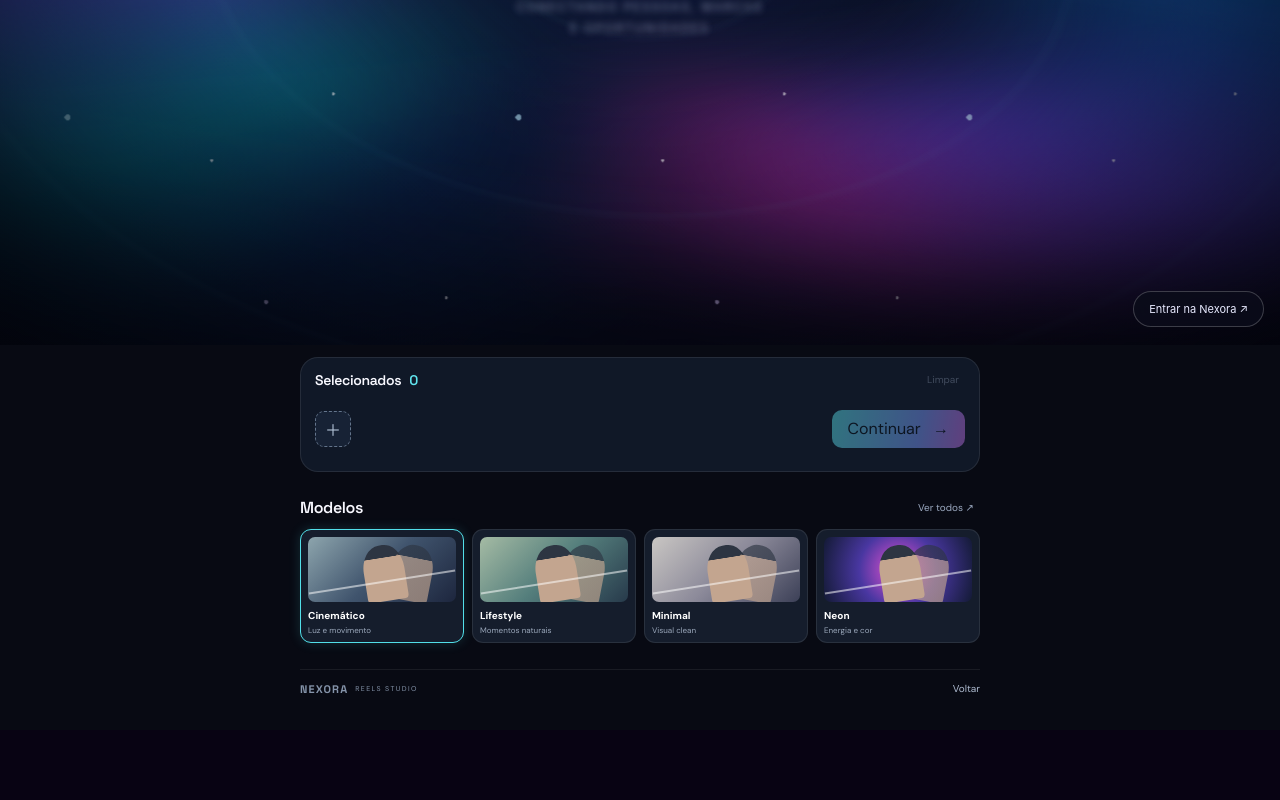
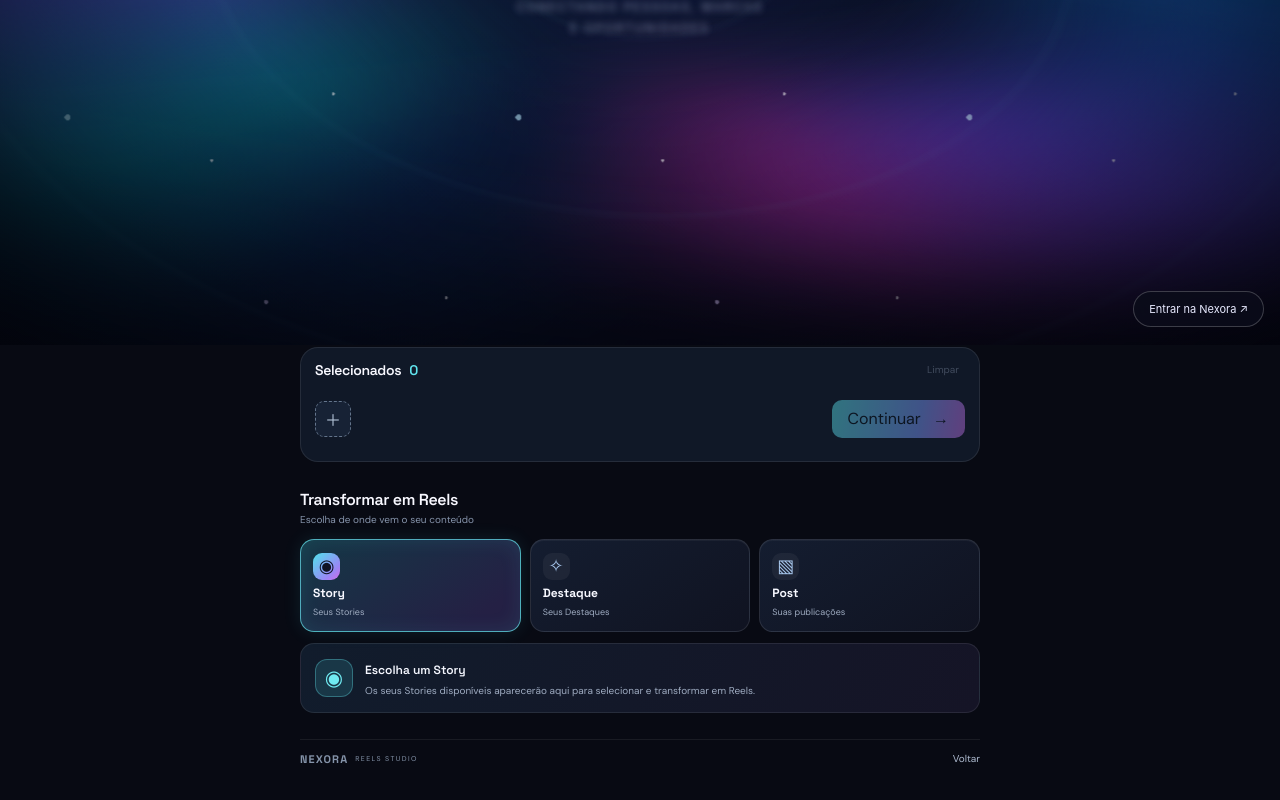
Before and after one commit to walysonfelipenascimento-gif/Nexora, a Next.js app: page /creator-studio/reels in a window 1280 px wide. Shown: the part 455-1255 px from the top of the page. Before the commit the page ends 1185 px from the top, so only its background shows below. Built offline with nearby package versions, Linux system fonts and the light colour scheme.

Commit message:
feat(reels): premium source selector and action buttons
* feat(reels): replace visual models with Story Highlight Post sources

* style(reels): add premium Nexora Loja buttons and source selector

```diff
--- a/app/creator-studio/reels/page.tsx
+++ b/app/creator-studio/reels/page.tsx
@@ -6,18 +6,12 @@ import "./reels-studio.css";
 
 type Media = { id: string; file: File; url: string; kind: "Vídeo" | "Foto"; favorite: boolean };
 
-const models = [
-  { name: "Cinemático", detail: "Luz e movimento", style: "cinema" },
-  { name: "Lifestyle", detail: "Momentos naturais", style: "life" },
-  { name: "Minimal", detail: "Visual clean", style: "minimal" },
-  { name: "Neon", detail: "Energia e cor", style: "neon" },
-];
 
 export default function NexoraReelsStartPage() {
   const [filter, setFilter] = useState<"Tudo" | "Vídeos" | "Fotos" | "Favoritos">("Tudo");
   const [media, setMedia] = useState<Media[]>([]);
   const [selected, setSelected] = useState<string[]>([]);
-  const [activeModel, setActiveModel] = useState("Cinemático");
+  const [activeSource, setActiveSource] = useState<"Story" | "Destaque" | "Post">("Story");
   const [message, setMessage] = useState("");
   const [cameraOpen, setCameraOpen] = useState(false);
   const [cameraActive, setCameraActive] = useState(false);
@@ -171,10 +165,10 @@ export default function NexoraReelsStartPage() {
 
       <section className="nrs-source" aria-label="Origem da mídia">
         <button type="button" className="nrs-source-card camera" onClick={() => { setCameraOpen(true); void startCamera(); }}>
-          <span className="nrs-source-icon">◎</span><b>Câmera</b><small>Capture novos momentos</small><span className="nrs-source-ghost">◉</span>
+          <span className="nrs-source-icon" aria-hidden="true"><svg viewBox="0 0 24 24"><path d="M4 7.5h3l1.5-2h7l1.5 2h3A1.5 1.5 0 0 1 21.5 9v9A1.5 1.5 0 0 1 20 19.5H4A1.5 1.5 0 0 1 2.5 18V9A1.5 1.5 0 0 1 4 7.5Z"/><circle cx="12" cy="13.5" r="4"/></svg></span><b>Câmera</b><small>Capture novos momentos</small>
         </button>
-        <button type="button" className="nrs-source-card gallery is-active" onClick={() => galleryInput.current?.click()} aria-pressed="true">
-          <span className="nrs-source-icon">▧</span><b>Galeria</b><small>Escolha fotos e vídeos</small><span className="nrs-source-ghost">▧</span><span className="nrs-source-active">ATIVA</span>
+        <button type="button" className="nrs-source-card gallery" onClick={() => galleryInput.current?.click()}>
+          <span className="nrs-source-icon" aria-hidden="true"><svg viewBox="0 0 24 24"><rect x="3" y="3" width="18" height="18" rx="3"/><circle cx="8.5" cy="8.5" r="1.5"/><path d="m21 15-5-5L5 21"/></svg></span><b>Galeria</b><small>Escolha fotos e vídeos</small>
         </button>
         <input ref={galleryInput} className="nrs-hidden" type="file" accept="image/*,video/*" multiple onChange={event => { importFiles(event.currentTarget.files); event.currentTarget.value = ""; }}/>
       </section>
@@ -208,12 +202,21 @@ export default function NexoraReelsStartPage() {
         </div>
       </section>
 
-      <section className="nrs-models">
-        <div className="nrs-models-head"><h2>Modelos</h2><button type="button" onClick={()=>setMessage("Biblioteca de modelos em preparação.")}>Ver todos ↗</button></div>
-        <div className="nrs-model-grid">
-          {models.map(model=><button type="button" key={model.name} className={"nrs-model "+model.style+(activeModel===model.name?" active":"")} onClick={()=>setActiveModel(model.name)}>
-            <span className="nrs-model-art"><i/><i/><i/></span><b>{model.name}</b><small>{model.detail}</small>
-          </button>)}
+      <section className="nrs-models nrs-origin-picker" aria-label="Conteúdo Nexora para transformar em Reels">
+        <div className="nrs-models-head"><div><h2>Transformar em Reels</h2><small className="nrs-library-subtitle">Escolha de onde vem o seu conteúdo</small></div></div>
+        <div className="nrs-origin-tabs" role="tablist" aria-label="Tipo de conteúdo">
+          {(["Story", "Destaque", "Post"] as const).map(source => (
+            <button key={source} type="button" role="tab" aria-selected={activeSource === source} className={activeSource === source ? "active" : ""} onClick={() => setActiveSource(source)}>
+              <span className="nrs-origin-symbol" aria-hidden="true">{source === "Story" ? "◉" : source === "Destaque" ? "✧" : "▧"}</span>
+              <b>{source}</b>
+              <small>{source === "Story" ? "Seus Stories" : source === "Destaque" ? "Seus Destaques" : "Suas publicações"}</small>
+            </button>
+          ))}
+        </div>
+        <div className="nrs-origin-content" role="tabpanel">
+          <div className="nrs-origin-content-icon">{activeSource === "Story" ? "◉" : activeSource === "Destaque" ? "✧" : "▧"}</div>
+          <div><b>{activeSource === "Story" ? "Escolha um Story" : activeSource === "Destaque" ? "Escolha um Destaque" : "Escolha um Post"}</b>
+          <p>{activeSource === "Story" ? "Os seus Stories disponíveis aparecerão aqui para selecionar e transformar em Reels." : activeSource === "Destaque" ? "Os Destaques do seu perfil aparecerão aqui para selecionar e transformar em Reels." : "As publicações do seu perfil aparecerão aqui para selecionar e transformar em Reels."}</p></div>
         </div>
       </section>
 
```
Also changed, not shown: app/creator-studio/reels/reels-studio.css.
